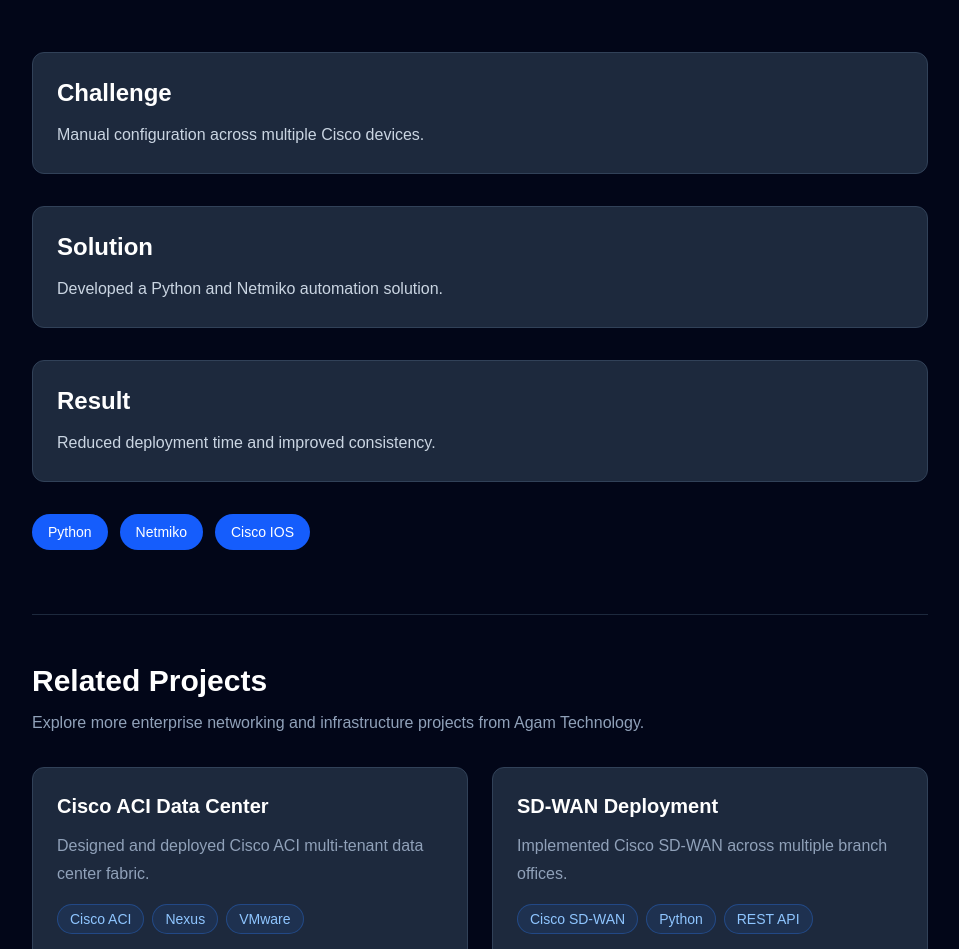
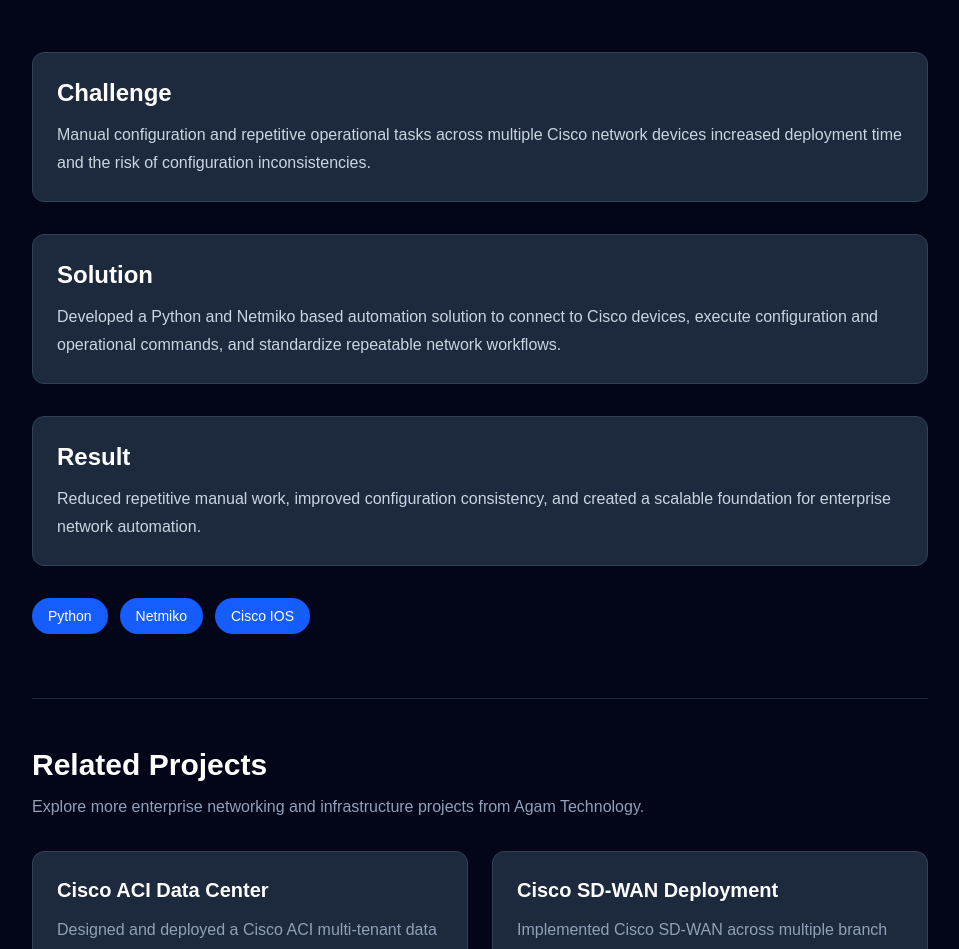
Before and after one commit to agamtechnology-india/Agamtechnology, a Next.js app: page /projects/1 in a window 1280 px wide. Shown: the part 1043-1992 px from the top of the page, without its empty margins (160-1119 px from the left). Built offline with nearby package versions, Linux system fonts and the light colour scheme.

Commit message:
Improve project descriptions and case studies

```diff
--- a/data/projects.ts
+++ b/data/projects.ts
@@ -3,51 +3,62 @@
     id: 1,
     title: "Enterprise Network Automation",
     description:
-      "Automated Cisco network configuration using Python and Netmiko.",
+      "Automated Cisco network configuration and operational tasks using Python and Netmiko.",
     technologies: ["Python", "Netmiko", "Cisco IOS"],
     status: "Completed",
     image: "/projects/network-automation.jpg",
     github: "https://github.com/agamtechnology-india/Agamtechnology",
     demo: "https://agamtechnology.vercel.app",
-    challenge: "Manual configuration across multiple Cisco devices.",
-    solution: "Developed a Python and Netmiko automation solution.",
-    result: "Reduced deployment time and improved consistency.",
+    challenge:
+      "Manual configuration and repetitive operational tasks across multiple Cisco network devices increased deployment time and the risk of configuration inconsistencies.",
+    solution:
+      "Developed a Python and Netmiko based automation solution to connect to Cisco devices, execute configuration and operational commands, and standardize repeatable network workflows.",
+    result:
+      "Reduced repetitive manual work, improved configuration consistency, and created a scalable foundation for enterprise network automation.",
     duration: "3 Months",
     role: "Senior Network Engineer",
     client: "Confidential",
   },
+
   {
     id: 2,
     title: "Cisco ACI Data Center",
     description:
-      "Designed and deployed Cisco ACI multi-tenant data center fabric.",
+      "Designed and deployed a Cisco ACI multi-tenant data center fabric using Nexus infrastructure and VMware integration.",
     technologies: ["Cisco ACI", "Nexus", "VMware"],
     status: "Completed",
     image: "/projects/aci-datacenter.jpg",
     github: "https://github.com/agamtechnology-india/Agamtechnology",
     demo: "https://agamtechnology.vercel.app",
-    challenge: "Manual configuration across multiple Cisco devices.",
-    solution: "Developed a Python and Netmiko automation solution.",
-    result: "Reduced deployment time and improved consistency.",
-    duration: "Not specified",
-    role: "Not specified",
-    client: "Not specified",
+    challenge:
+      "The data center required a scalable and segmented network architecture capable of supporting multiple tenants, applications, and virtualization workloads.",
+    solution:
+      "Designed and implemented a Cisco ACI fabric using Nexus leaf and spine infrastructure, with tenant segmentation, application-centric policies, and VMware integration.",
+    result:
+      "Delivered a scalable and policy-driven data center network with improved segmentation, centralized management, and simplified operational workflows.",
+    duration: "Project Based",
+    role: "Senior Network Engineer",
+    client: "Confidential",
   },
+
   {
     id: 3,
-    title: "SD-WAN Deployment",
+    title: "Cisco SD-WAN Deployment",
     description:
-      "Implemented Cisco SD-WAN across multiple branch offices.",
+      "Implemented Cisco SD-WAN across multiple branch offices to improve WAN connectivity, centralized management, and application-aware routing.",
     technologies: ["Cisco SD-WAN", "Python", "REST API"],
     status: "Completed",
     image: "/projects/sdwan.jpg",
     github: "https://github.com/agamtechnology-india/Agamtechnology",
     demo: "https://agamtechnology.vercel.app",
-    challenge: "Manual configuration across multiple Cisco devices.",
-    solution: "Developed a Python and Netmiko automation solution.",
-    result: "Reduced deployment time and improved consistency.",
-    duration: "Not specified",
-    role: "Not specified",
-    client: "Not specified",
+    challenge:
+      "Multiple branch locations required reliable WAN connectivity and centralized control while reducing the operational complexity of managing individual branch network devices.",
+    solution:
+      "Implemented Cisco SD-WAN with centralized orchestration, policy-based routing, application-aware traffic management, and REST API based automation capabilities.",
+    result:
+      "Improved centralized WAN management, simplified branch deployment and operations, and provided greater visibility and control over enterprise network traffic.",
+    duration: "Project Based",
+    role: "Senior Network Engineer",
+    client: "Confidential",
   },
 ];
```
